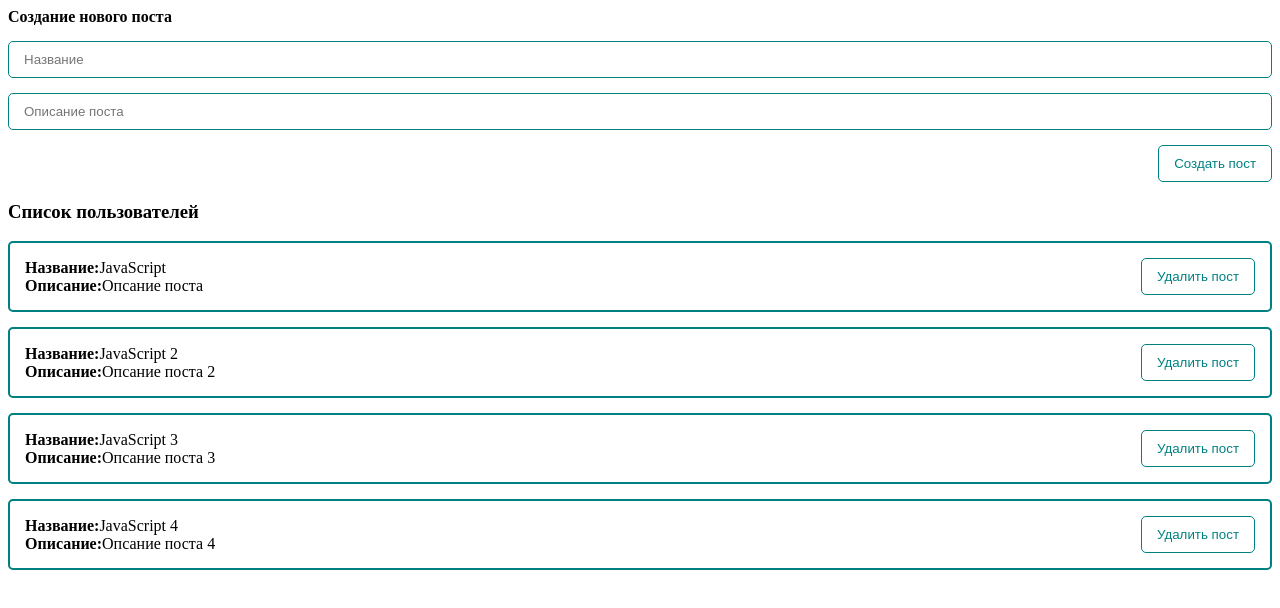
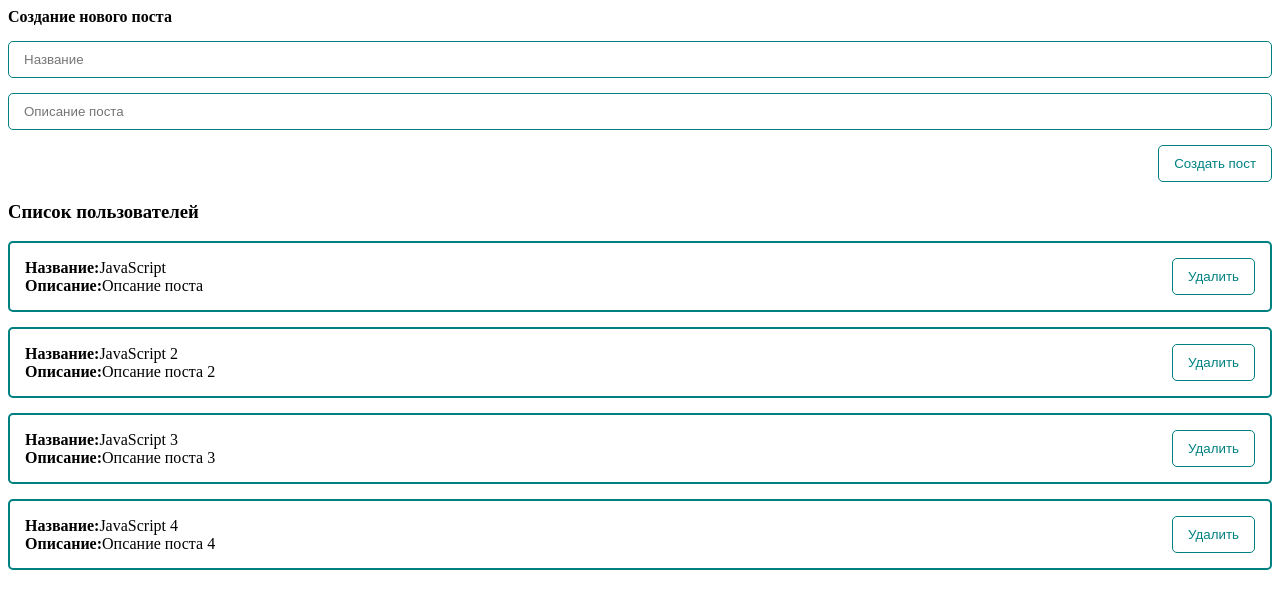
Before and after one commit to ShadePrima/vue3-course, a Vue app: page / in a window 1280 px wide. Shown: the top 608 px of the page. Built offline with nearby package versions, Linux system fonts and the light colour scheme.

Commit message:
second remove post

```diff
--- a/src/components/PostItem.vue
+++ b/src/components/PostItem.vue
@@ -8,10 +8,9 @@
             <my-button
             @click='$emit("remove", post)'
             >
-            Удалить пост
+            Удалить
             </my-button>
         </div>
-
     </div>
 
 </template>
```
